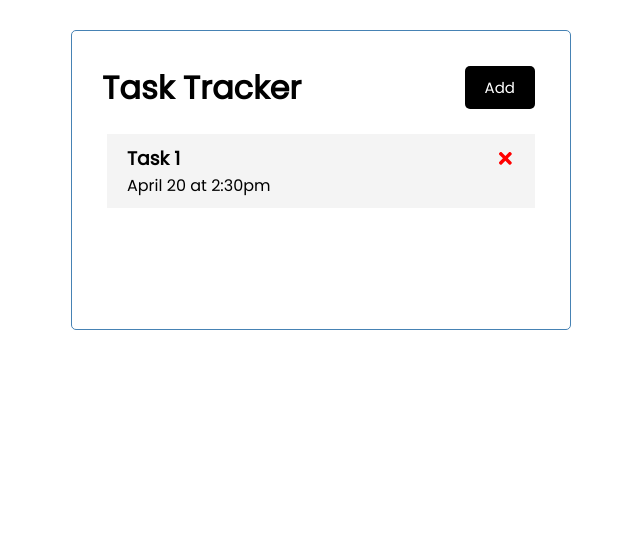
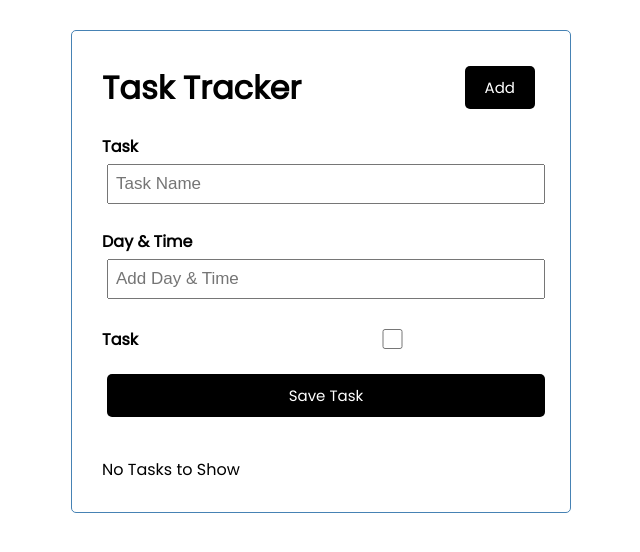
Before and after one commit to YaduAhuja/task-tracker, a React (Create React App) app: page / in a window 1280 px wide. Shown: the top 552 px of the page, without its empty margins (319-959 px from the left). Built offline with nearby package versions, Linux system fonts and the light colour scheme.

Commit message:
Added the Add Task Form Layout

```diff
--- a/src/App.js
+++ b/src/App.js
@@ -1,31 +1,42 @@
 import { useState } from 'react'
 import Header from './components/Header'
+import AddForm from './components/AddForm'
 import Tasks from './components/Tasks'
 
 const App = () => {
-	const [tasksList, setTasks] = useState([
-		{
-			id: 1,
-			text: "Task 1",
-			day: "April 20 at 2:30pm",
-			reminder: true
-		}
-	]);
+	const [taskData, setTaskData] = useState({
+		maxid: 0,
+		tasksList: []
+	});
 
 	const deleteTask = (id) => {
-		setTasks(tasksList.filter((task) => task.id !== id));
-		// console.log(id);
+		setTaskData({
+			...taskData,
+			tasksList: taskData.tasksList.filter((task) => task.id !== id)
+		})
+	}
+
+	const addTask = (data) => {
+		data.id = taskData.maxid
+		setTaskData({
+			maxid: taskData.maxid + 1,
+			tasksList: [...taskData.tasksList, data]
+		})
 	}
 
 	const onToggle = (id) => {
-		console.log(id)
+		setTaskData({
+			...taskData,
+			tasksList: taskData.tasksList.map((task) => task.id === id ? { ...task, reminder: !task.reminder } : task)
+		})
 	}
 
 	return (
 		<div className='container'>
 			<Header />
-			{ tasksList.length > 0 ?
-				<Tasks tasksList={tasksList} onDelete={deleteTask} onToggle={onToggle} /> :
+			<AddForm addTask={addTask} />
+			{ taskData.tasksList.length > 0 ?
+				<Tasks tasksList={taskData.tasksList} onDelete={deleteTask} onToggle={onToggle} /> :
 				'No Tasks to Show'
 			}
 		</div>
--- /dev/null
+++ b/src/components/AddForm.js
@@ -0,0 +1,49 @@
+import { useState } from 'react'
+
+const AddForm = ({ id, addTask }) => {
+	const [text, setText] = useState('')
+	const [day, setDay] = useState('')
+	const [reminder, setReminder] = useState(false)
+
+	const submitChecker = (e) => {
+		e.preventDefault()
+		if (!text) {
+			alert('add Task Name')
+			return
+		}
+
+		if (!day) {
+			alert('Add Day & Time')
+			return
+		}
+
+		addTask({ id: id, text, day, reminder })
+
+		setText('')
+		setDay('')
+		setReminder(false)
+	}
+
+	return (
+		<form className='add-form' onSubmit={submitChecker}>
+			<div className='form-control'>
+				<label>Task</label>
+				<input type='text' placeholder='Task Name' value={text} onChange={(e) => setText(e.target.value)} />
+			</div>
+			<div className='form-control'>
+				<label>Day & Time</label>
+				<input type='text' placeholder='Add Day & Time' value={day} onChange={(e) => setDay(e.target.value)} />
+			</div>
+			<div className='form-control form-control-check'>
+				<label>Task</label>
+				<input type='checkbox' checked={reminder} onChange={(e) => setReminder(e.target.checked)} />
+			</div>
+
+			<input type='submit' className='btn btn-block'
+				value='Save Task' />
+		</form>
+	)
+}
+
+
+export default AddForm
--- a/src/components/Task.js
+++ b/src/components/Task.js
@@ -2,12 +2,13 @@ import { FaTimes } from 'react-icons/fa';
 
 const Task = ({ task, onDelete, onToggle }) => {
 	return (
-		<div className='task' onDoubleClick={() => onToggle(task.id)}>
+		<div className={`task ${task.reminder ? 'reminder' : ''}`}
+			onDoubleClick={() => onToggle(task.id)}>
 			<h3>
 				{task.text}
 				<FaTimes style={{ color: 'red', cursor: 'pointer' }} onClick={() => onDelete(task.id)} />
 			</h3>
-			<p> {task.day} </p>
+			<h4> {task.day} </h4>
 
 		</div>
 	);
--- a/src/index.css
+++ b/src/index.css
@@ -59,6 +59,7 @@ body {
   margin: 5px;
   padding: 10px 20px;
   cursor: pointer;
+  user-select: none;
 }
 
 .task.reminder {
@@ -81,6 +82,7 @@ body {
 
 .form-control label {
   display: block;
+  font-weight: 600;
 }
 
 .form-control input {
```
